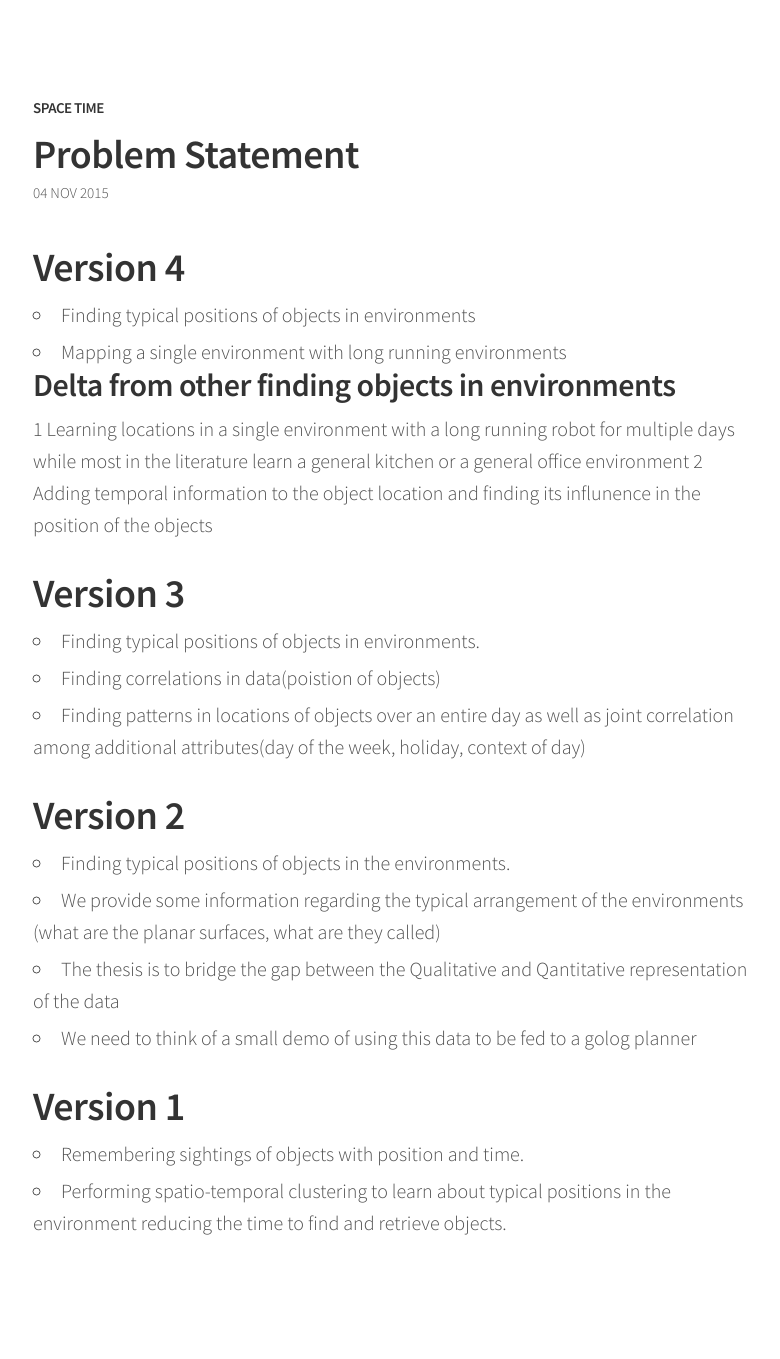
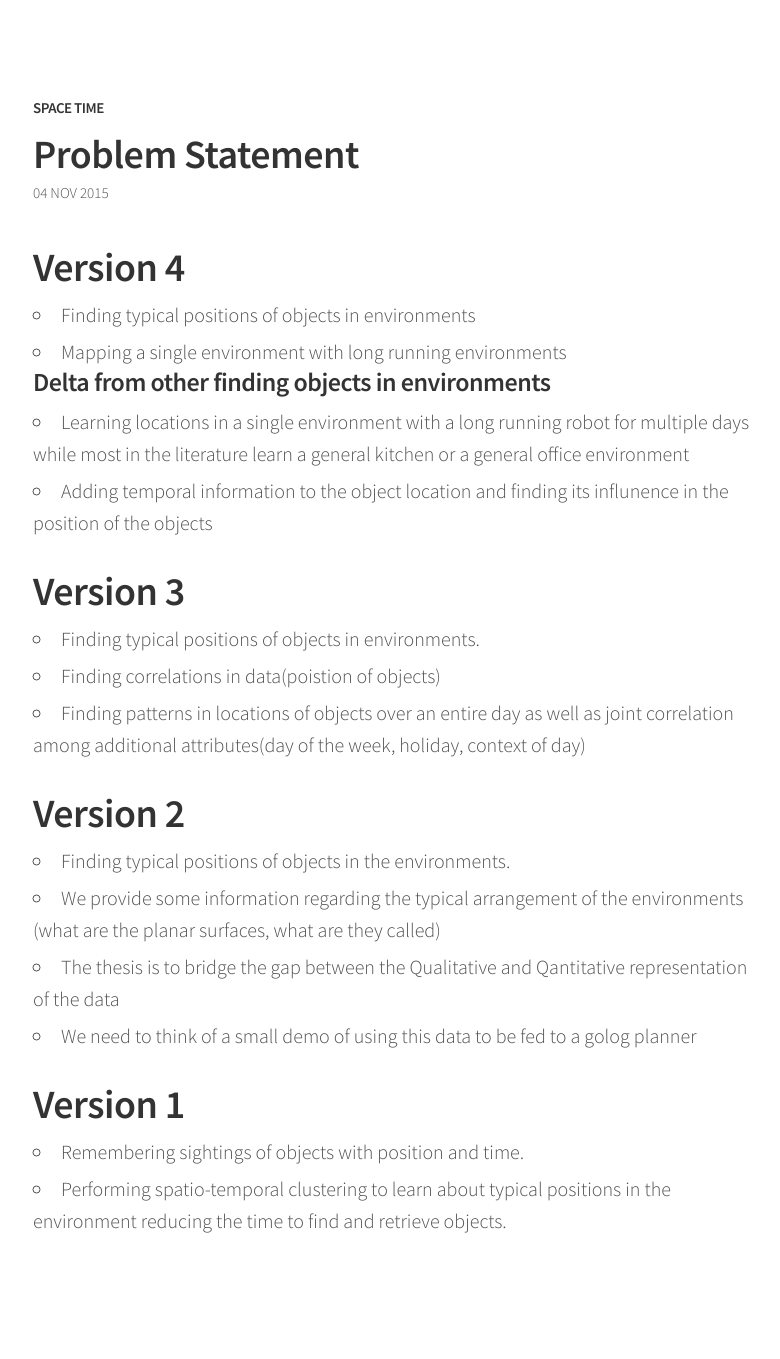
Before and after one commit to deebuls/spacetime, a Jekyll site: the page built from _posts/2015-11-04-problem-statement.md, in a window 1280 px wide. Shown: the whole page, without its empty margins (247-1027 px from the left). Built offline with Jekyll 4.4.1, drawn with Linux system fonts in a browser that asks for light colours; Markdown is read by kramdown in place of the engine named in the settings.

Commit message:
Problem statement update

```diff
--- a/_posts/2015-11-04-problem-statement.md
+++ b/_posts/2015-11-04-problem-statement.md
@@ -5,11 +5,11 @@ title: Problem Statement
 #Version 4
 * Finding typical positions of objects in environments
 * Mapping a single environment with long running environments
-## Delta from other finding objects in environments
-1 Learning locations in a single environment with a long running robot for multiple days
+### Delta from other finding objects in environments
+- Learning locations in a single environment with a long running robot for multiple days
 while most in the literature learn a general kitchen or a general office
 environment
-2 Adding temporal information to the object location and finding its influnence
+- Adding temporal information to the object location and finding its influnence
 in the position of the objects
 
 #Version 3
```
Also changed, not shown: README.md, 3 other files.
